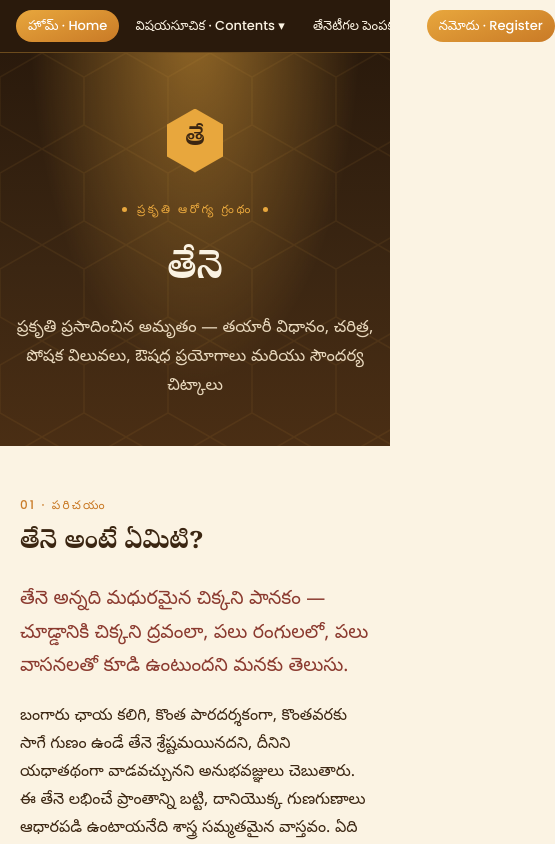
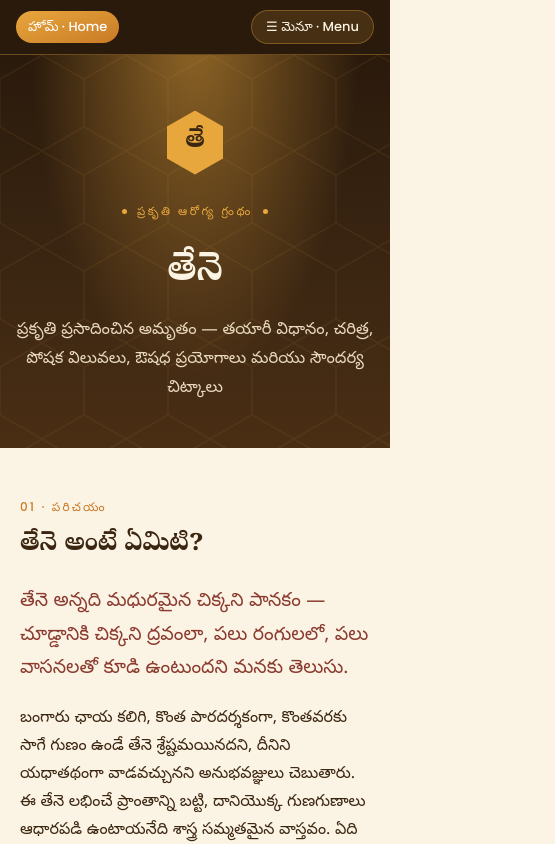
Before and after one commit to sivalokamdsa/honey_fe, a React (Vite) app: page /register in a window 390 px wide. Shown: the top 844 px of the page, 555 px wide, since content can reach past the window. Built offline with nearby package versions, Linux system fonts and the light colour scheme.

Commit message:
hamberger menu

```diff
--- a/src/components/SiteNav.css
+++ b/src/components/SiteNav.css
@@ -7,6 +7,7 @@
 }
 .site-nav-inner {
   display: flex;
+  align-items: center;
   gap: 4px;
   max-width: var(--max-w);
   margin: 0 auto;
@@ -33,8 +34,18 @@
   background: linear-gradient(160deg, var(--honey-gold), var(--honey-comb));
   color: #fff;
 }
-.site-nav-inner a.nav-register {
+
+/* ---------- LINK GROUP (desktop: one row, pushed right) ---------- */
+.nav-links {
+  display: flex;
+  align-items: center;
+  gap: 4px;
   margin-left: auto;
+}
+
+/* ---------- MOBILE TOGGLE (hidden on desktop) ---------- */
+.nav-toggle {
+  display: none;
 }
 
 /* ---------- CONTENTS DROPDOWN ---------- */
@@ -83,6 +94,81 @@
   display: block;
 }
 
+/* ---------- PHONE LAYOUT ---------- */
+@media (max-width: 719px) {
+  .nav-toggle {
+    display: inline-flex;
+    align-items: center;
+    margin-left: auto;
+    font-family: "Poppins", "Noto Sans Telugu", sans-serif;
+    font-size: 13px;
+    line-height: 1.5;
+    color: var(--honey-cream);
+    background: rgba(232, 167, 61, 0.15);
+    border: 1px solid rgba(232, 167, 61, 0.35);
+    border-radius: 20px;
+    padding: 6px 14px;
+    cursor: pointer;
+  }
+  .nav-toggle[aria-expanded="true"] {
+    background: rgba(232, 167, 61, 0.35);
+    color: var(--honey-gold);
+  }
+
+  /* The link panel drops down under the bar, full width. */
+  .nav-links {
+    display: none;
+    position: absolute;
+    top: 100%;
+    left: 0;
+    right: 0;
+    flex-direction: column;
+    align-items: stretch;
+    gap: 4px;
+    margin: 0;
+    max-height: calc(100vh - 56px);
+    overflow-y: auto;
+    padding: 8px 16px 16px;
+    background: #2a1a0c;
+    border-bottom: 1px solid rgba(232, 167, 61, 0.35);
+    box-shadow: 0 12px 24px rgba(0, 0, 0, 0.35);
+  }
+  .nav-links.is-open {
+    display: flex;
+  }
+  .nav-links a {
+    padding: 10px 12px;
+  }
+  .site-nav-inner a.nav-register {
+    text-align: center;
+  }
+
+  /* Dropdowns become plain indented lists inside the panel. */
+  .nav-menu {
+    position: static;
+  }
+  .nav-menu-trigger {
+    display: block;
+    width: 100%;
+    text-align: left;
+    padding: 10px 12px 4px;
+    color: var(--honey-gold);
+    pointer-events: none;
+  }
+  .nav-submenu {
+    display: flex;
+    position: static;
+    min-width: 0;
+    max-height: none;
+    overflow: visible;
+    padding: 0 0 4px 12px;
+    background: none;
+    border: 0;
+    border-radius: 0;
+    box-shadow: none;
+  }
+}
+
 /* Keep jumped-to sections clear of the sticky bar. */
 main section[id] {
   scroll-margin-top: 64px;
--- a/src/components/SiteNav.tsx
+++ b/src/components/SiteNav.tsx
@@ -1,3 +1,4 @@
+import { useState, type MouseEvent } from "react";
 import { NavLink } from "react-router-dom";
 import "./SiteNav.css";
 
@@ -17,12 +18,36 @@ function scrollToSection(id: string) {
 }
 
 export default function SiteNav({ sections = [] }: Props) {
+  // Phones only: the links sit in a panel behind the ☰ button.
+  const [open, setOpen] = useState(false);
+
+  // Close the phone panel once a link is chosen.
+  function closeOnLinkClick(e: MouseEvent<HTMLDivElement>) {
+    if ((e.target as HTMLElement).closest("a")) setOpen(false);
+  }
+
   return (
     <nav className="site-nav" aria-label="Main">
       <div className="site-nav-inner">
         <NavLink to="/">హోమ్ · Home</NavLink>
+
+        <button
+          type="button"
+          className="nav-toggle"
+          aria-expanded={open}
+          aria-controls="site-nav-links"
+          onClick={() => setOpen((o) => !o)}
+        >
+          ☰ మెనూ · Menu
+        </button>
+
+        <div
+          id="site-nav-links"
+          className={`nav-links${open ? " is-open" : ""}`}
+          onClick={closeOnLinkClick}
+        >
+          {/* Opens on hover (CSS :hover) and on keyboard focus (:focus-within). */}
           {sections.length > 0 && (
-          // Opens on hover (CSS :hover) and on keyboard focus (:focus-within).
             <div className="nav-menu">
               <button type="button" className="nav-menu-trigger">
                 విషయసూచిక · Contents ▾
@@ -49,6 +74,7 @@ export default function SiteNav({ sections = [] }: Props) {
             నమోదు · Register
           </NavLink>
         </div>
+      </div>
     </nav>
   );
 }
```
Lines whose indentation alone changed are shown as unchanged.
